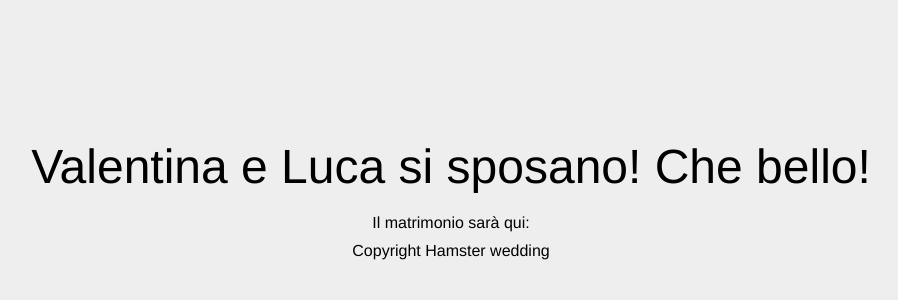
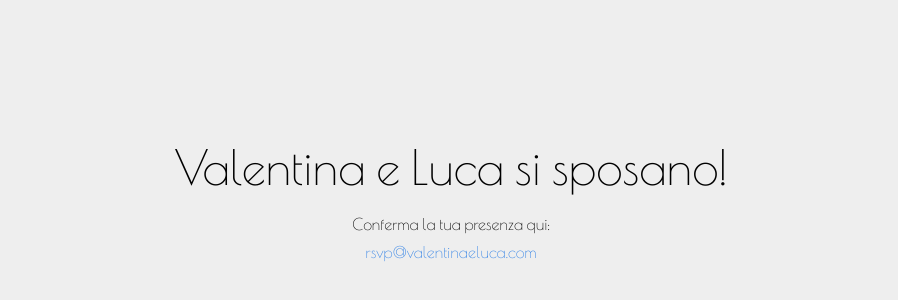
Before and after one commit to lucamolteni/wedding, a plain HTML site: page home.html in a window 1280 px wide. Shown: the part 38-338 px from the top of the page, without its empty margins (189-1087 px from the left). Drawn offline with nearby package versions, Linux system fonts and the light colour scheme.

Commit message:
Minimal site

```diff
--- a/css/home.css
+++ b/css/home.css
@@ -4,7 +4,7 @@ body {
 }
 
 body, h1, p {
-  font-family: "Helvetica Neue", "Segoe UI", Segoe, Helvetica, Arial, "Lucida Grande", sans-serif;
+  font-family: 'Poiret One', cursive;
   font-weight: normal;
   margin: 0;
   padding: 0;
--- a/home.html
+++ b/home.html
@@ -5,15 +5,16 @@
 <meta http-equiv="content-type" content="text/html; charset=utf-8" />
 <meta name="viewport" content="width=device-width, initial-scale=1.0" />
 <link rel="stylesheet" type="text/css" href="css/home.css" />
+<link href='http://fonts.googleapis.com/css?family=Poiret+One' rel='stylesheet' type='text/css'>
 </head>
 
 <body>
 
 <div class="container text-center" id="error">
   <div class="row">
-    <h1>Valentina e Luca si sposano! Che bello!</h1>
-    <p>Il matrimonio sarà qui:</p>
-    <span>Copyright Hamster wedding</span>
+    <h1>Valentina e Luca si sposano!</h1>
+    <p>Conferma la tua presenza qui:</p>
+    <a href="mailto:rsvp@valentinaeluca.com">rsvp@valentinaeluca.com</a>
   </div>
 
 </div>
```
